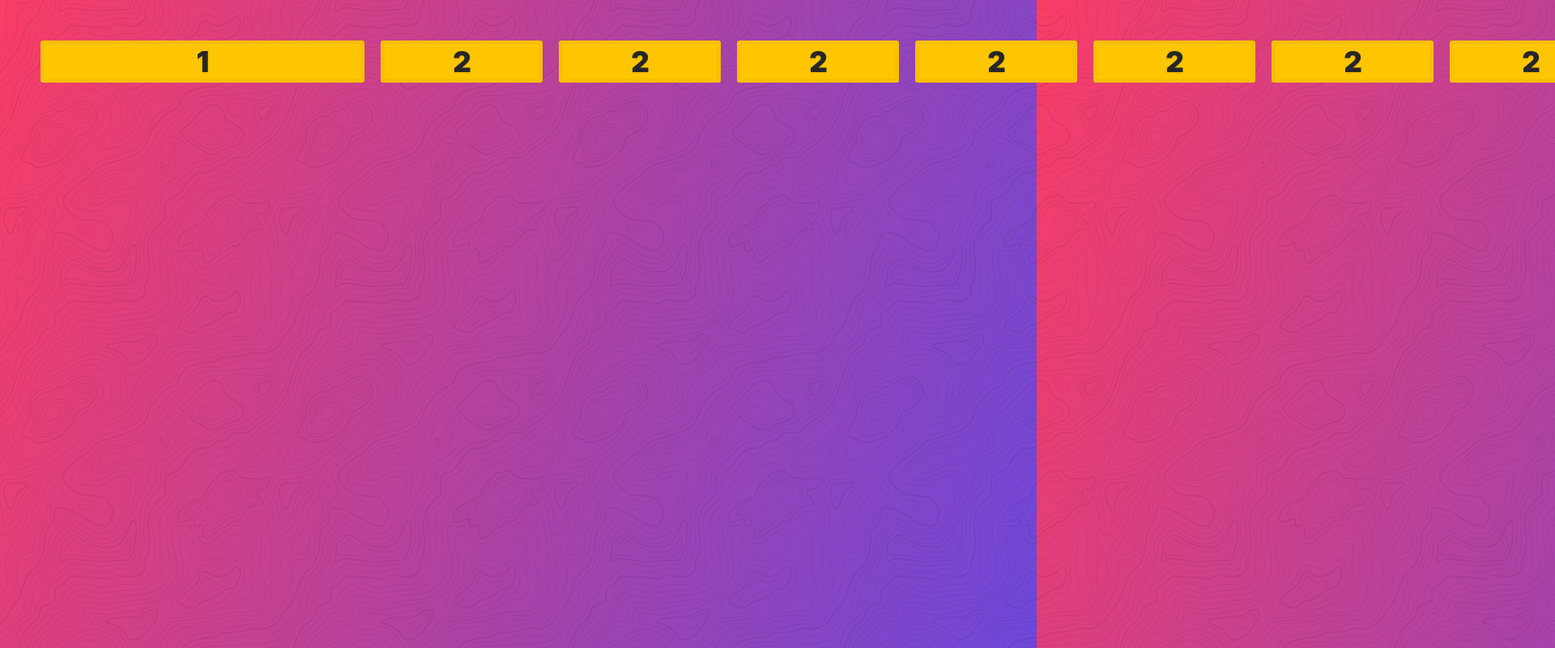
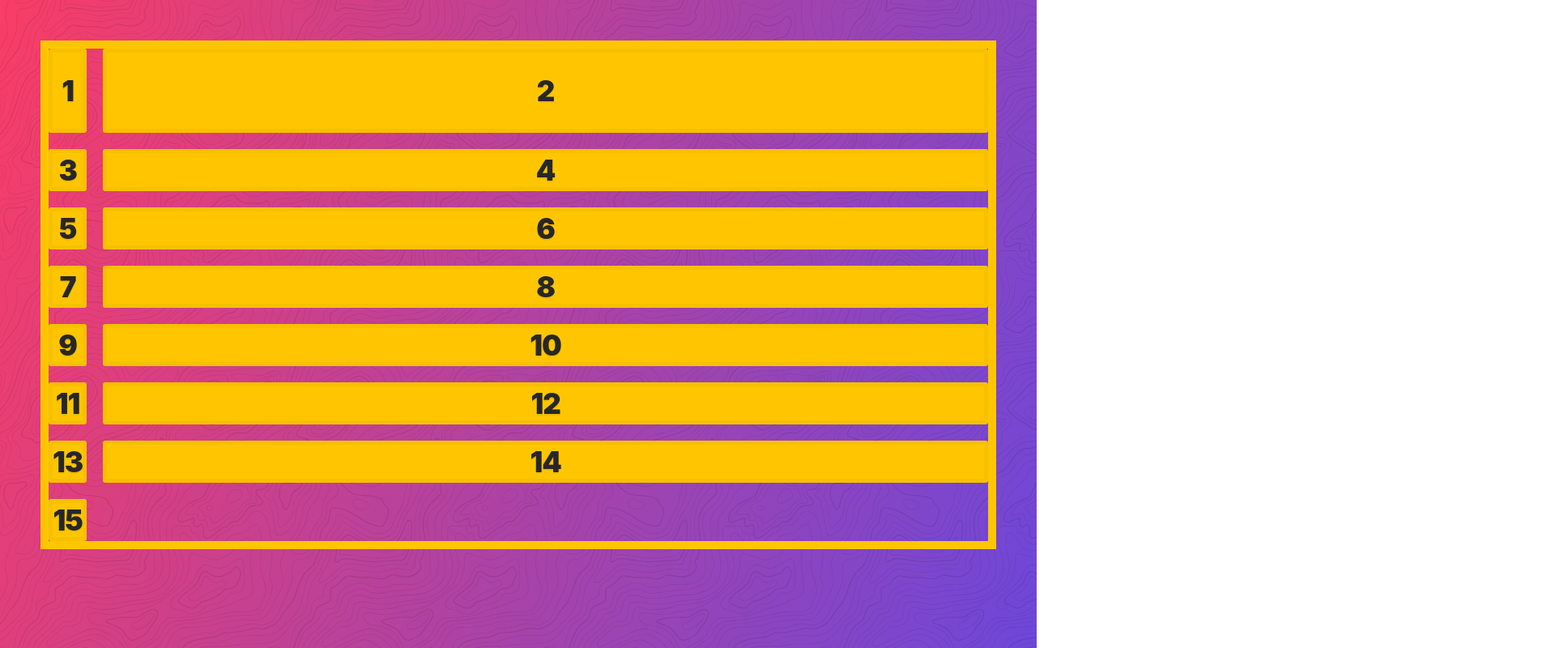
Before and after one commit to glitchedmob/wesbos-cssgrid, a website: page index.html in a window 1280 px wide. Shown: the top 800 px of the page at 81% size, 1920 px wide, since content can reach past the window. Drawn offline with Linux system fonts and the light colour scheme.

Commit message:
Lesson 7

```diff
--- a/index.html
+++ b/index.html
@@ -11,22 +11,28 @@
 	<div class="container">
 		<div class="item">1</div>
 		<div class="item">2</div>
-		<div class="item">2</div>
-		<div class="item">2</div>
-		<div class="item">2</div>
-		<div class="item">2</div>
-		<div class="item">2</div>
-		<div class="item">2</div>
-		<div class="item">2</div>
-		<div class="item">2</div>
+		<div class="item">3</div>
+		<div class="item">4</div>
+		<div class="item">5</div>
+		<div class="item">6</div>
+		<div class="item">7</div>
+		<div class="item">8</div>
+		<div class="item">9</div>
+		<div class="item">10</div>
+		<div class="item">11</div>
+		<div class="item">12</div>
+		<div class="item">13</div>
+		<div class="item">14</div>
+		<div class="item">15</div>
 	</div>
 	<style>
 		.container {
 			display: grid;
 			grid-gap: 20px;
-			grid-template-columns: 400px 200px;
-			grid-auto-flow: column;
-			grid-auto-columns: 200px;
+			/* grid-template-columns: 1fr 1fr 1fr 1fr; */
+			grid-template-columns: auto 1fr;
+			grid-template-rows: 2fr 1fr;
+			border: 10px solid var(--yellow);
 		}
 	</style>
 </body>
```
